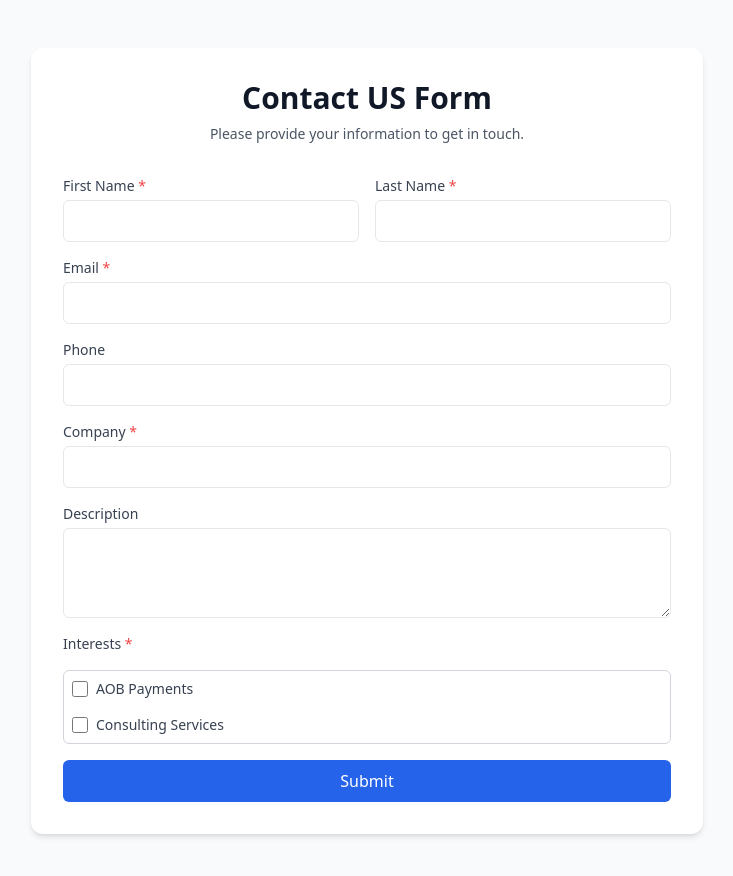
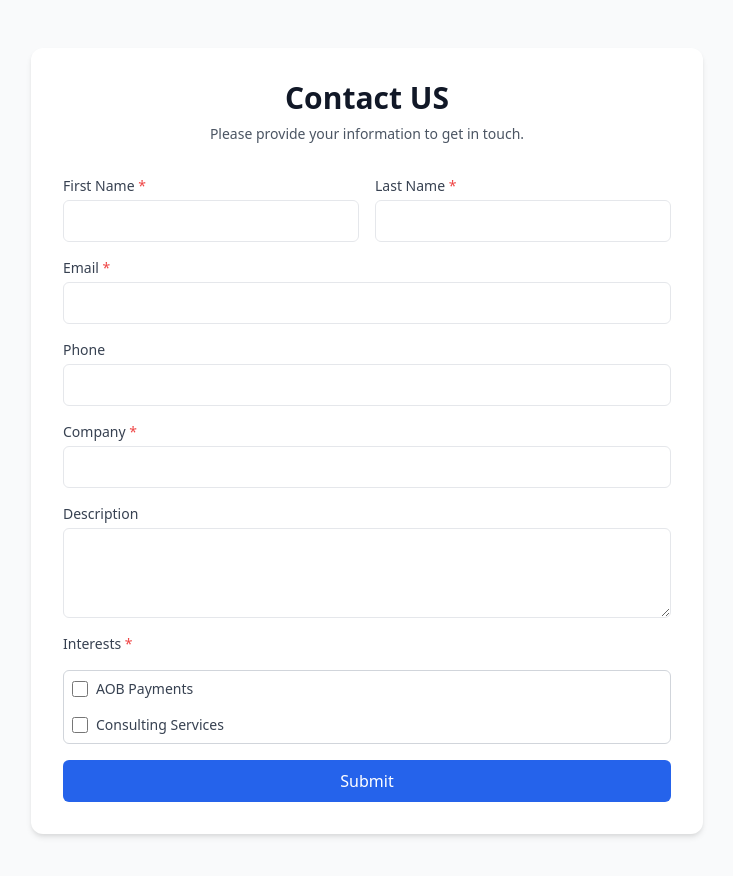
Before and after one commit to JayMalde/LeadForm, a plain HTML site: page index.html in a window 1280 px wide. Shown: the whole page, without its empty margins (273-1006 px from the left). Drawn offline with nearby package versions, Linux system fonts and the light colour scheme.

Commit message:
Update index.html

```diff
--- a/index.html
+++ b/index.html
@@ -13,7 +13,7 @@
 
     <div class="max-w-md mx-auto bg-white rounded-xl shadow-md overflow-hidden md:max-w-2xl p-8">
         <div class="text-center mb-8">
-            <h2 class="text-3xl font-bold text-gray-900">Contact US Form</h2>
+            <h2 class="text-3xl font-bold text-gray-900">Contact US</h2>
             <p class="mt-2 text-sm text-gray-600">Please provide your information to get in touch.</p>
         </div>
 
```
